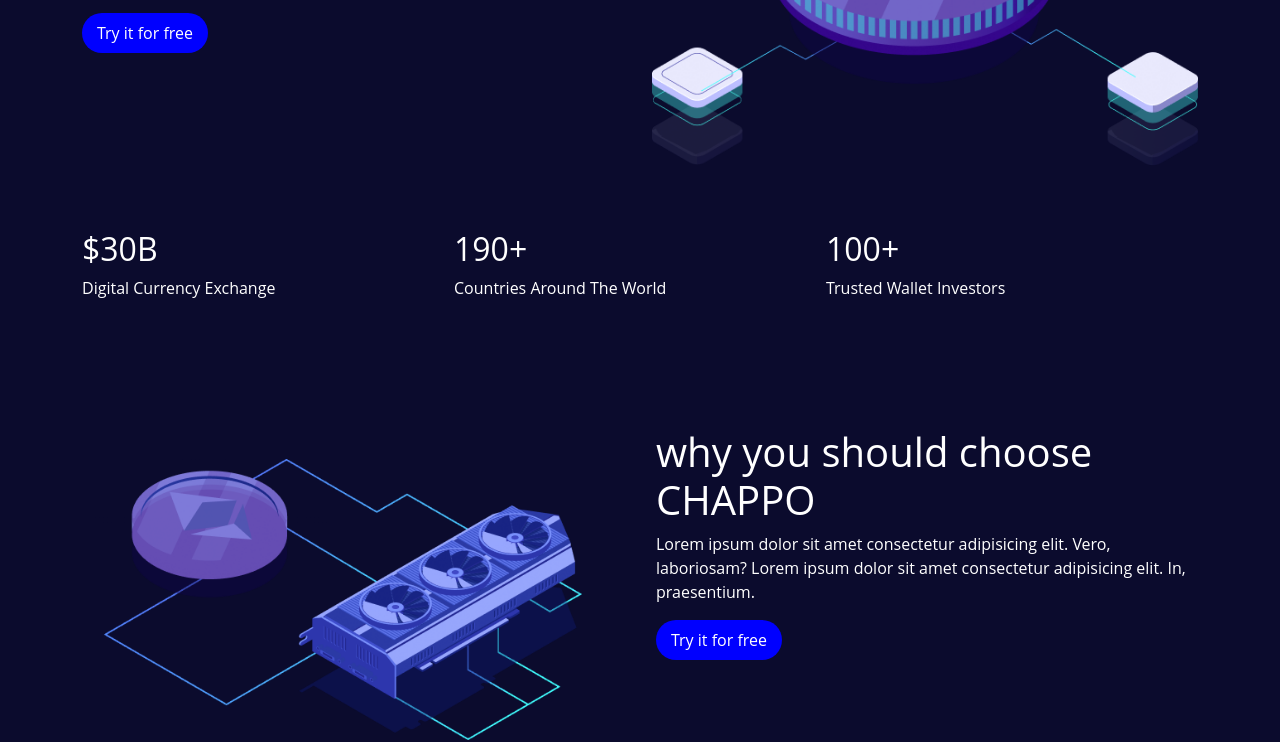
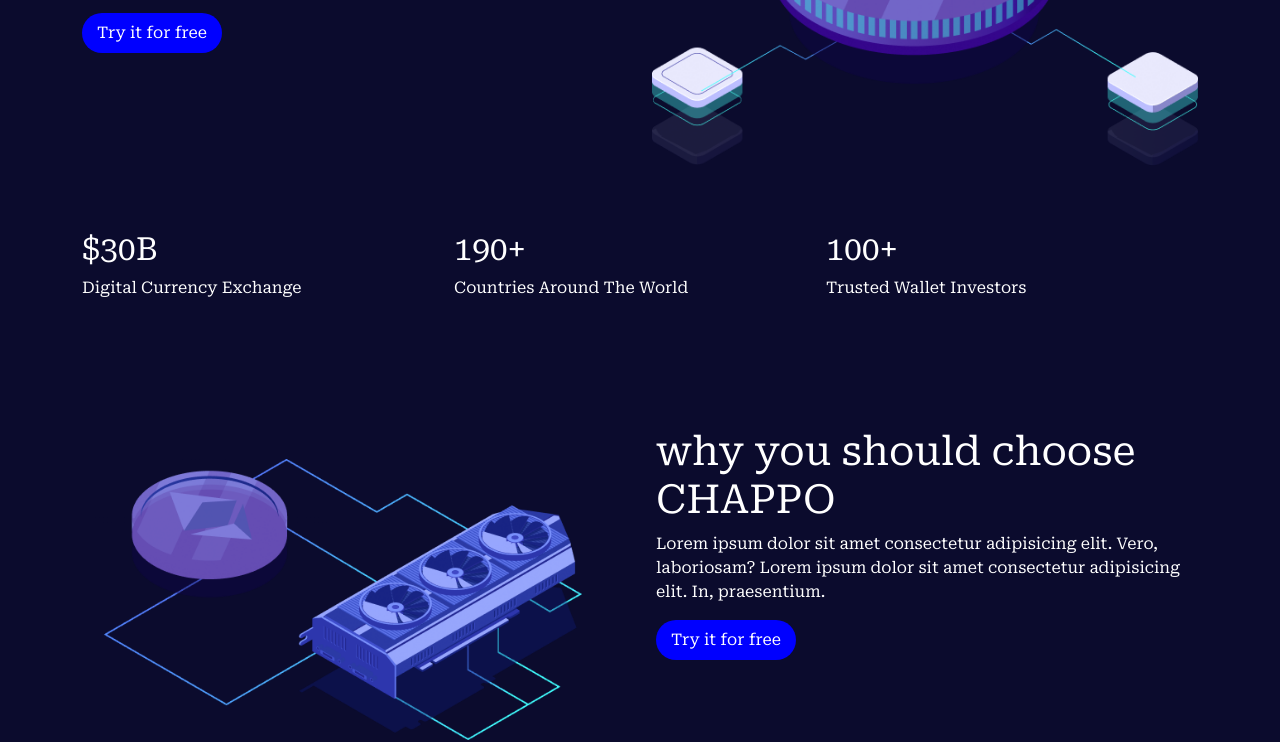
Before and after one commit to fhemmi/Crappo, a plain HTML site: page index.html in a window 1280 px wide. Shown: the part 500-1242 px from the top of the page. Drawn offline with nearby package versions, Linux system fonts and the light colour scheme; files whose address does not match are found by name.

Commit message:
changed font

```diff
--- a/Css/style.css
+++ b/Css/style.css
@@ -7,7 +7,7 @@
 body{
      background-color: #0b0b2d !important;
      color: #fff !important;
-     font-family: 'Open Sans', sans-serif !important;
+     font-family: 'Roboto Serif', serif !important;
 }
 
 header nav {
--- a/index.html
+++ b/index.html
@@ -7,6 +7,10 @@
     <link rel="stylesheet" href="./Css/style.css">
     <link rel="stylesheet" href="./Css/style.css">
     <link rel="stylesheet" href="./Css/responsive.css">
+    <link rel="preconnect" href="https://fonts.googleapis.com">
+    <link rel="preconnect" href="https://fonts.gstatic.com" crossorigin>
+
+    <link href="https://fonts.googleapis.com/css2?family=Roboto+Serif:opsz@8..144&display=swap" rel="stylesheet">
 
 
      <!-- Boostrap -->
```
